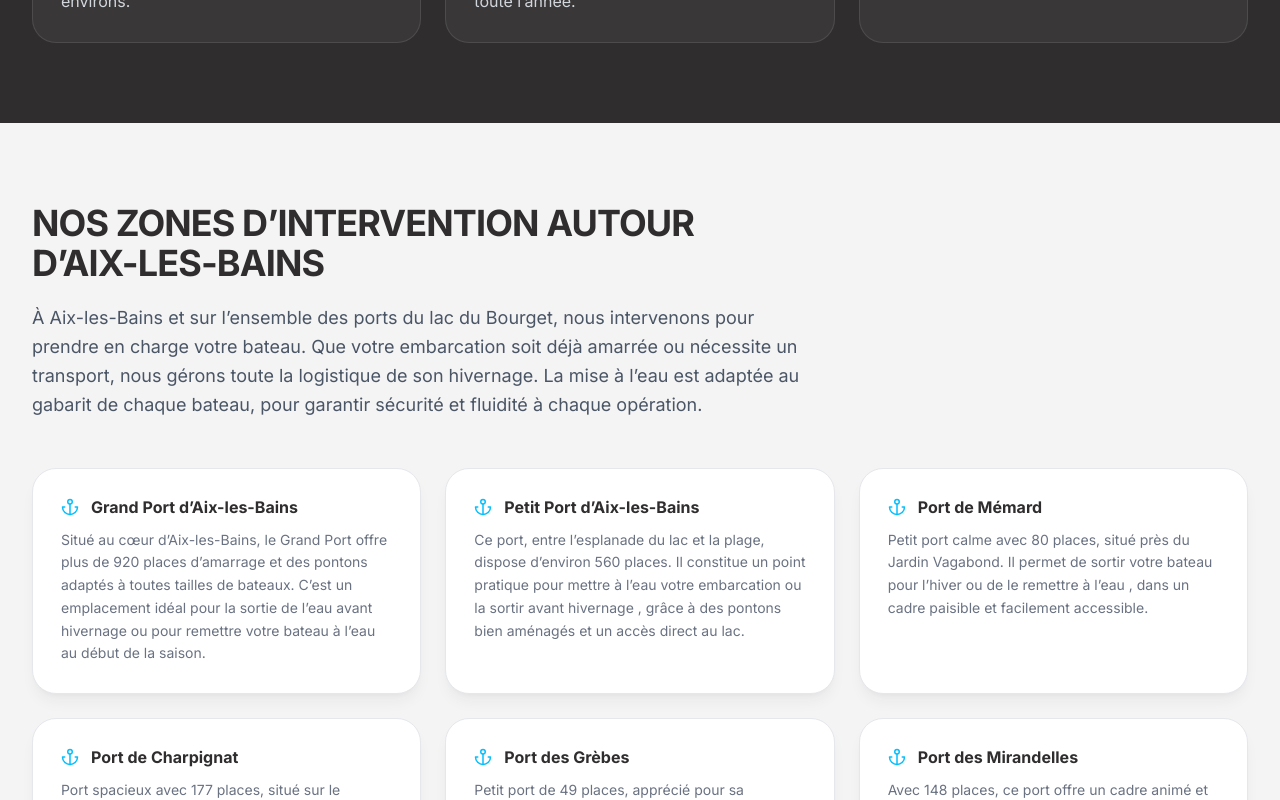
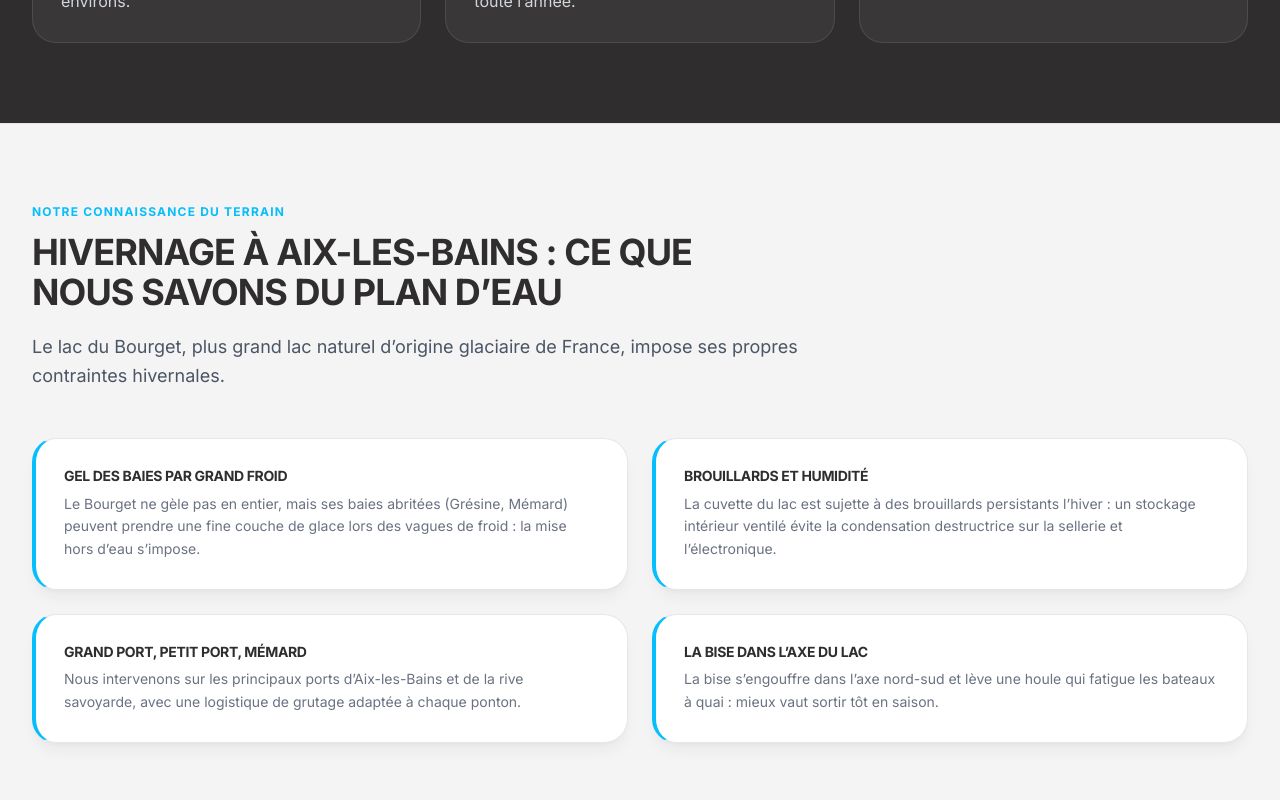
Before and after one commit to Ericfevrier/MB74-Site, a React (Vite) app: page /services/hivernage-bateaux/aix-les-bains in a window 1280 px wide. Shown: the part 1960-2760 px from the top of the page. Built offline with nearby package versions, Linux system fonts and the light colour scheme.

Commit message:
Pages villes hivernage: contenu d expertise hyper-locale par lac/ville (gel, vents, ports, marnage Serre-Poncon...) + section dediee

```diff
--- a/src/data/hivernageCities.ts
+++ b/src/data/hivernageCities.ts
@@ -4,6 +4,7 @@
  */
 
 export interface HivernagePort { title: string; desc: string; }
+export interface LocalFact { title: string; text: string; }
 export interface HivernageCity {
   slug: string;
   city: string;
@@ -15,6 +16,8 @@ export interface HivernageCity {
   lake: string;
   zonesIntro: string;
   ports: HivernagePort[];
+  /** Contenu d'expertise hyper-locale (climat, gel, vents, ports, contraintes du plan d'eau). */
+  localExpertise?: { intro: string; facts: LocalFact[] };
 }
 
 export const HIVERNAGE_CITY_ORDER: string[] = ["annecy","aix-les-bains","evian-les-bains","thonon-les-bains","geneve","lac-de-serre-poncon"];
@@ -22,6 +25,27 @@ export const HIVERNAGE_CITY_ORDER: string[] = ["annecy","aix-les-bains","evian-l
 export const hivernageCities: Record<string, HivernageCity> = {
   "annecy": {
     "slug": "annecy",
+    "localExpertise": {
+      "intro": "Le lac d’Annecy, l’un des plus purs d’Europe, a ses particularités que nous connaissons sur le bout des doigts.",
+      "facts": [
+        {
+          "title": "Gel localisé en fond de lac",
+          "text": "Si le grand lac gèle rarement, le Bout-du-lac (Doussard) et les zones peu profondes peuvent prendre par grand froid : on sort les bateaux avant les premières gelées de novembre."
+        },
+        {
+          "title": "La bise du nord",
+          "text": "La bise lève une houle courte sur le grand lac et malmène amarrages et taquets : autant de raisons de mettre le bateau hors d’eau avant l’hiver."
+        },
+        {
+          "title": "Tous les ports du lac",
+          "text": "Du port d’Albigny aux pontons de Sevrier, Saint-Jorioz, Duingt et Talloires, nous connaissons chaque rampe de mise à l’eau et créneau de grutage."
+        },
+        {
+          "title": "Une eau pure, des carènes préservées",
+          "text": "L’eau très propre du lac salit peu les carènes ; notre hivernage se concentre sur la protection moteur et la sellerie contre l’humidité."
+        }
+      ]
+    },
     "city": "Annecy",
     "h1": "Hivernage et stockage de bateaux à Annecy",
     "metaTitle": "Hivernage Et Stockage De Bateaux à Annecy",
@@ -83,6 +107,27 @@ export const hivernageCities: Record<string, HivernageCity> = {
   },
   "aix-les-bains": {
     "slug": "aix-les-bains",
+    "localExpertise": {
+      "intro": "Le lac du Bourget, plus grand lac naturel d’origine glaciaire de France, impose ses propres contraintes hivernales.",
+      "facts": [
+        {
+          "title": "Gel des baies par grand froid",
+          "text": "Le Bourget ne gèle pas en entier, mais ses baies abritées (Grésine, Mémard) peuvent prendre une fine couche de glace lors des vagues de froid : la mise hors d’eau s’impose."
+        },
+        {
+          "title": "Brouillards et humidité",
+          "text": "La cuvette du lac est sujette à des brouillards persistants l’hiver : un stockage intérieur ventilé évite la condensation destructrice sur la sellerie et l’électronique."
+        },
+        {
+          "title": "Grand Port, Petit Port, Mémard",
+          "text": "Nous intervenons sur les principaux ports d’Aix-les-Bains et de la rive savoyarde, avec une logistique de grutage adaptée à chaque ponton."
+        },
+        {
+          "title": "La bise dans l’axe du lac",
+          "text": "La bise s’engouffre dans l’axe nord-sud et lève une houle qui fatigue les bateaux à quai : mieux vaut sortir tôt en saison."
+        }
+      ]
+    },
     "city": "Aix-les-Bains",
     "h1": "Hivernage et stockage de bateaux à Aix-les-Bains",
     "metaTitle": "Hivernage Et Stockage De Bateaux à Aix-les-Bains",
@@ -124,6 +169,27 @@ export const hivernageCities: Record<string, HivernageCity> = {
   },
   "evian-les-bains": {
     "slug": "evian-les-bains",
+    "localExpertise": {
+      "intro": "Sur la rive sud du Léman, Évian bénéficie d’un grand lac qui ne gèle pas — mais qui réserve d’autres pièges hivernaux.",
+      "facts": [
+        {
+          "title": "Le Léman ne gèle (presque) jamais",
+          "text": "Trop vaste et profond pour geler, le Léman expose surtout vos circuits d’eau au gel nocturne et vos coques aux tempêtes : l’hivernage moteur reste indispensable."
+        },
+        {
+          "title": "La bise, reine du Léman",
+          "text": "La bise du nord-est génère de fortes vagues et des embruns qui gèlent sur les pontons : on sort le bateau avant les coups de bise d’automne."
+        },
+        {
+          "title": "Ports d’Évian et alentours",
+          "text": "Du port des Mouettes au port de la Touvière (Lugrin), nous couvrons la rive est française du Léman pour la sortie et le convoyage."
+        },
+        {
+          "title": "Eau calcaire",
+          "text": "Les dépôts calcaires du Léman marquent les carènes : notre hivernage inclut un nettoyage haute pression avant remisage."
+        }
+      ]
+    },
     "city": "Évian-les-Bains",
     "h1": "Hivernage et stockage de bateaux à Évian-les-Bains",
     "metaTitle": "Hivernage Et Stockage De Bateaux à Évian-les-Bains",
@@ -149,6 +215,27 @@ export const hivernageCities: Record<string, HivernageCity> = {
   },
   "thonon-les-bains": {
     "slug": "thonon-les-bains",
+    "localExpertise": {
+      "intro": "À Thonon, capitale du Chablais, nous connaissons les humeurs du Léman et de sa rive savoyarde.",
+      "facts": [
+        {
+          "title": "Port de Rives & port de Séchex",
+          "text": "Du port de plaisance de Rives au port de Séchex (Margencel), nous maîtrisons les accès et les créneaux de grutage de la rive thononaise."
+        },
+        {
+          "title": "La bise du Chablais",
+          "text": "La bise s’engouffre vers Thonon et lève une houle courte, redoutable pour les bateaux à quai en automne : la sortie d’eau se planifie avant les premières tempêtes."
+        },
+        {
+          "title": "Pas de gel du lac, mais des nuits froides",
+          "text": "Le Léman ne gèle pas, mais les nuits du Chablais descendent bien sous zéro : moteurs et circuits doivent être purgés et protégés à l’antigel."
+        },
+        {
+          "title": "Un front de lac qui se libère l’hiver",
+          "text": "Très fréquenté l’été, le front de lac de Thonon se vide en hiver : nous y organisons sorties et convoyages en toute fluidité."
+        }
+      ]
+    },
     "city": "Thonon-les-Bains",
     "h1": "Hivernage et stockage de bateaux à Thonon-les-Bains",
     "metaTitle": "Hivernage Et Stockage De Bateaux à Thonon-les-Bains",
@@ -170,6 +257,27 @@ export const hivernageCities: Record<string, HivernageCity> = {
   },
   "geneve": {
     "slug": "geneve",
+    "localExpertise": {
+      "intro": "Au bout du Léman, Genève et son Petit Lac concentrent vent et trafic : un secteur que nous connaissons bien.",
+      "facts": [
+        {
+          "title": "Le Petit Lac et la bise canalisée",
+          "text": "Entre Genève et Yvoire, le Petit Lac, plus étroit, canalise la bise : la houle y monte vite, mettant à l’épreuve les bateaux restés à flot."
+        },
+        {
+          "title": "Les ports genevois",
+          "text": "Du Port-Noir aux Eaux-Vives en passant par les Pâquis et Genève-Plage, nous intervenons sur la rade pour la sortie et le transfert des bateaux."
+        },
+        {
+          "title": "Logistique transfrontalière",
+          "text": "Nous organisons le convoyage entre les rives suisse et française du Léman, en gérant la logistique entre les deux pays."
+        },
+        {
+          "title": "Pas de gel du lac, gel des circuits",
+          "text": "Le lac ne gèle pas, mais l’hivernage moteur reste essentiel pour protéger les circuits d’eau des gelées matinales du bassin genevois."
+        }
+      ]
+    },
     "city": "Genève",
     "h1": "Hivernage et stockage de bateaux à Genève",
     "metaTitle": "Hivernage Et Stockage De Bateaux à Genève",
@@ -207,6 +315,27 @@ export const hivernageCities: Record<string, HivernageCity> = {
   },
   "lac-de-serre-poncon": {
     "slug": "lac-de-serre-poncon",
+    "localExpertise": {
+      "intro": "Serre-Ponçon, l’un des plus grands lacs artificiels d’Europe, a une contrainte unique : son niveau d’eau.",
+      "facts": [
+        {
+          "title": "Le marnage du barrage",
+          "text": "Lac de barrage, Serre-Ponçon voit son niveau baisser fortement en fin de saison : les bateaux doivent être sortis avant la descente du plan d’eau, sous peine de se retrouver à sec ou inaccessibles."
+        },
+        {
+          "title": "Gel d’altitude",
+          "text": "À environ 780 m d’altitude, l’hiver est rigoureux : gel franc et neige imposent une purge complète des circuits et un stockage à l’abri."
+        },
+        {
+          "title": "Ports de Savines, Chorges, Le Sauze",
+          "text": "De la baie Saint-Michel (Chorges) à Savines-le-Lac et au Sauze-du-Lac, nous connaissons les rampes et les contraintes de mise à l’eau du lac."
+        },
+        {
+          "title": "Le vent thermique",
+          "text": "Serre-Ponçon est réputé pour son vent thermique d’après-midi : en intersaison, il complique les manœuvres de sortie, que nous planifions au bon créneau."
+        }
+      ]
+    },
     "city": "Lac de Serre-Ponçon",
     "h1": "Hivernage et stockage de bateaux au Lac de Serre-Ponçon",
     "metaTitle": "Hivernage Et Stockage De Bateaux Au Lac De Serre-Ponçon",
--- a/src/pages/HivernageCityPage.tsx
+++ b/src/pages/HivernageCityPage.tsx
@@ -143,6 +143,29 @@ export function HivernageCityPage() {
         </div>
       </section>
 
+      {/* Expertise hyper-locale */}
+      {city.localExpertise && (
+        <section className="bg-brand-light py-20 border-t border-gray-200">
+          <div className="max-w-[1400px] mx-auto px-4 lg:px-8">
+            <div className="max-w-3xl mb-12">
+              <span className="text-brand-cyan font-bold uppercase tracking-widest text-xs block mb-3">Notre connaissance du terrain</span>
+              <h2 className="text-3xl md:text-4xl font-bold uppercase tracking-tight text-brand-dark mb-5">
+                Hivernage à {city.city} : ce que nous savons du plan d’eau
+              </h2>
+              <p className="text-gray-600 text-lg leading-relaxed">{city.localExpertise.intro}</p>
+            </div>
+            <div className="grid sm:grid-cols-2 gap-6">
+              {city.localExpertise.facts.map((f, i) => (
+                <div key={i} className="bg-white border border-gray-200 border-l-4 border-l-brand-cyan rounded-3xl p-7 shadow-lg shadow-brand-dark/5">
+                  <h3 className="font-bold text-brand-dark mb-2 leading-tight uppercase tracking-tight text-sm">{f.title}</h3>
+                  <p className="text-gray-500 text-sm leading-relaxed">{f.text}</p>
+                </div>
+              ))}
+            </div>
+          </div>
+        </section>
+      )}
+
       {/* Zones d'intervention / ports */}
       {city.ports.length > 0 && (
         <section className="bg-brand-light py-20">
```
